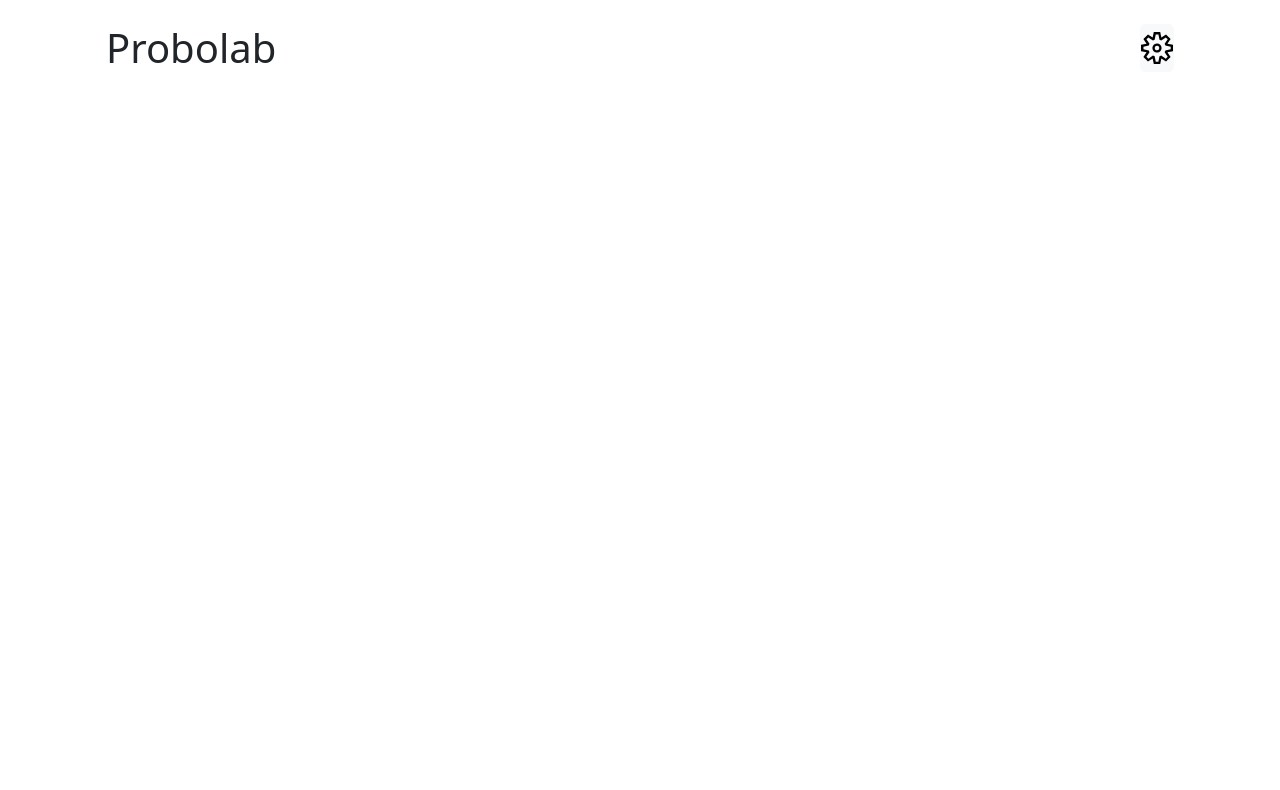
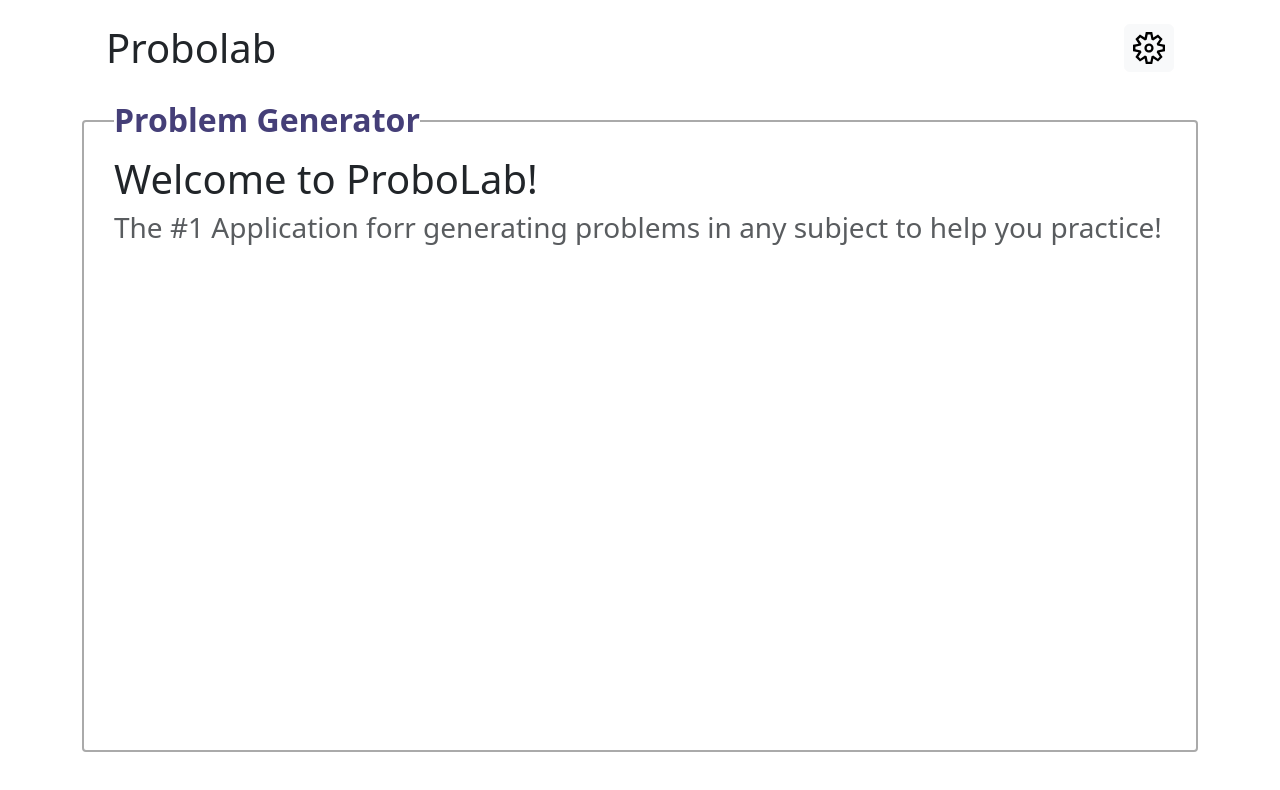
Before and after one commit to osam7a/Probolab, a React (Create React App) app: page / in a window 1280 px wide. Shown: the top 790 px of the page. Built offline with nearby package versions, Linux system fonts and the light colour scheme.

Commit message:
Added basic question display (No canvas, titles only)

```diff
--- a/src/App.css
+++ b/src/App.css
@@ -1,3 +1,25 @@
 /* * {
     outline: 1px solid red;
 } */
+
+.fieldset {
+    border: 2px solid #aaa;
+    border-radius: 4px;
+    padding: 30px;
+}
+
+/* Fix legend not being on top of border */
+.fieldset > span {
+    display: inline-block;
+    position: relative;
+    top: -56px;
+    text-align: center;
+    background-color: white;
+    font-size: 2em;
+    font-weight: bold;
+    color: #453f78;
+}
+
+.main {
+    margin-top: -45px;
+}
--- a/src/App.js
+++ b/src/App.js
@@ -1,11 +1,14 @@
 import 'bootstrap/dist/css/bootstrap.min.css';
 import './App.css';
 import Header from './components/header';
+import generate from './questions/mainPage';
+import Question from './components/question';
 
 function App() {
   return (
-    <div className="container-md min-vh-100">
+    <div className="container-md min-vh-100 pb-5 d-flex flex-column" style={{height: "100%"}}>
       <Header />
+      <Question question_data={generate()} />
     </div>
    );
 }
--- a/src/components/header.js
+++ b/src/components/header.js
@@ -4,10 +4,10 @@ import { VscSettingsGear } from 'react-icons/vsc';
 
 function Header() {
     return (
-        <div className="d-flex flex-row p-4">
+        <div className="d-flex flex-row p-4 mb-4">
             <h1 style={{marginBottom: 0}}>Probolab</h1>
             <Button className="ms-auto fs-2 d-flex" color="light" style={{padding: 0}}>
-                <VscSettingsGear className="my-auto" />
+                <VscSettingsGear className="my-auto mx-2" />
             </Button>
         </div>
     );
--- /dev/null
+++ b/src/components/question.js
@@ -0,0 +1,22 @@
+import 'bootstrap/dist/css/bootstrap.min.css';
+
+function Question(props) {
+    var question_data = props.question_data;
+    var problem_text = question_data[0];
+    var problem_description = question_data[1];
+    var problem_answer = question_data[2];
+    var problem_steps = question_data[3];
+    var problem_subject = question_data[4]
+
+    return (
+        <fieldset className="fieldset flex-grow-1">
+            <span>{problem_subject}</span>
+            <div className="main">
+                <h1 id="question_text">{problem_text}</h1>
+                <h3 className="text-muted">{problem_description}</h3>
+            </div>
+        </fieldset>
+    )
+}
+
+export default Question;
--- /dev/null
+++ b/src/questions/mainPage.js
@@ -0,0 +1,6 @@
+function generate(canvas) {
+    // Returns question text, question description, answer, steps, and subject
+    return ["Welcome to ProboLab!", "The #1 Application forr generating problems in any subject to help you practice!", null, [], "Problem Generator"]
+}
+
+export default generate;
```
